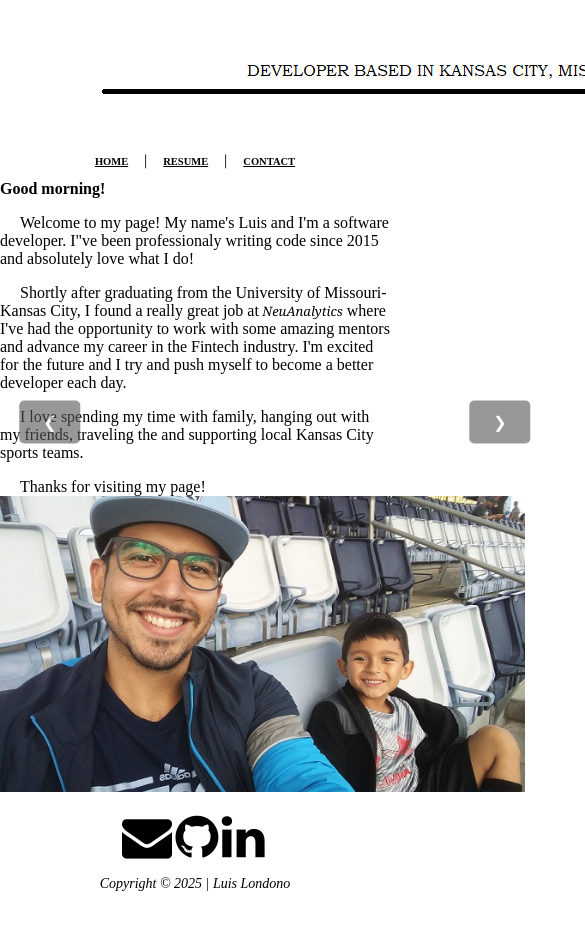
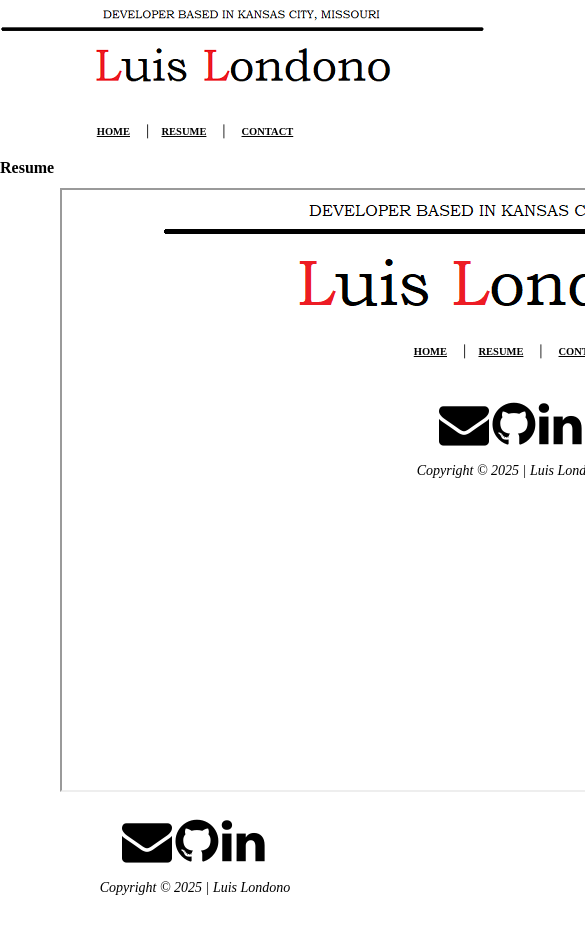
Before and after one commit to luis-londono/personal-site, a React (Create React App) app in the folder personal-site/: page /resume in a window 390 px wide. Shown: the top 930 px of the page, 585 px wide, since content can reach past the window. Built offline with nearby package versions, Linux system fonts and the light colour scheme.

Commit message:
added routing and iframe

```diff
--- a/personal-site/src/App.js
+++ b/personal-site/src/App.js
@@ -1,32 +1,27 @@
-// import logo from "./logo.svg";
 import "./App.css";
 import Intro from "./Intro";
-import Header from "./Header";
+import Layout from "./Layout";
+import Resume from "./Resume";
+import Contact from "./Contact";
 import Footer from "./Footer";
+import Route from "./Route";
 
 function App() {
   return (
     <>
-      <Header />
-      <Intro />
-      <Footer />
-
-      {/* <div className="App">
-        <header className="App-header">
-          <img src={logo} className="App-logo" alt="logo" />
-          <p>
-            Edit <code>src/App.js</code> and save to reload.
-          </p>
-          <a
-            className="App-link"
-            href="https://reactjs.org"
-            target="_blank"
-            rel="noopener noreferrer"
-          >
-            Learn React
-          </a>
-        </header>
-      </div> */}
+      <div id="wrapper">
+        <Layout />
+        <Route path="/">
+          <Intro />
+        </Route>
+        <Route path="/resume">
+          <Resume />
+        </Route>
+        <Route path="/contact">
+          <Contact />
+        </Route>
+        <Footer />
+      </div>
     </>
   );
 }
--- a/personal-site/src/Footer.jsx
+++ b/personal-site/src/Footer.jsx
@@ -1,4 +1,4 @@
-import React, { useState } from "react";
+import React from "react";
 
 const Footer = () => {
   const year = new Date().getFullYear();
@@ -6,17 +6,29 @@ const Footer = () => {
   return (
     <>
       <footer>
-        <a href="mailto:lulondono08@gmail.com">
+        <a
+          href="mailto:lulondono08@gmail.com"
+          target="_blank"
+          without
+          rel="noreferrer"
+        >
           <i class="fa fa-envelope" style={{ fontSize: "50px" }}></i>
         </a>
         &nbsp;
-        <a href="https://github.com/luis-londono" target="_blank">
+        <a
+          href="https://github.com/luis-londono"
+          target="_blank"
+          without
+          rel="noreferrer"
+        >
           <i class="fa fa-github" style={{ fontSize: "50px" }}></i>
         </a>
         &nbsp;
         <a
           href="https://www.linkedin.com/in/luis-londono-89614445/"
           target="_blank"
+          without
+          rel="noreferrer"
         >
           <i class="fa fa-linkedin" style={{ fontSize: "50px" }}></i>
         </a>
--- a/personal-site/src/Header.jsx
+++ /dev/null
@@ -1,20 +0,0 @@
-import React from "react";
-
-const Header = () => {
-  return (
-    <>
-      <div id="intro" />
-      <div id="nav">
-        <nav>
-          <a href="">Home</a>
-          {" | "}
-          <a href="">Resume</a>
-          {" | "}
-          <a href="">Contact</a>
-        </nav>
-      </div>
-    </>
-  );
-};
-
-export default Header;
--- a/personal-site/src/Intro.jsx
+++ b/personal-site/src/Intro.jsx
@@ -60,7 +60,12 @@ const Intro = () => {
             <p />
             &nbsp;&nbsp;&nbsp;&nbsp;&nbsp;Shortly after graduating from the
             University of Missouri-Kansas City, I found a really great job at
-            <a id="neu" href="https://www.neuanalytics.com">
+            <a
+              id="neu"
+              href="https://www.neuanalytics.com"
+              target="_blank"
+              rel="noopener noreferrer"
+            >
               {" "}
               NeuAnalytics
             </a>{" "}
--- /dev/null
+++ b/personal-site/src/Layout.jsx
@@ -0,0 +1,18 @@
+import React from "react";
+import Link from "./Link";
+
+const Layout = () => {
+  return (
+    <>
+      <div id="intro" />
+      <div id="nav">
+        <nav>
+          <Link href="/">Home</Link> |<Link href="/resume">Resume</Link> |{" "}
+          <Link href="/contact">Contact</Link>
+        </nav>
+      </div>
+    </>
+  );
+};
+
+export default Layout;
--- /dev/null
+++ b/personal-site/src/Link.jsx
@@ -0,0 +1,23 @@
+import React from "react";
+
+const Link = ({ className, href, children }) => {
+  const onClick = (event) => {
+    // prevent full page reload
+    event.preventDefault();
+
+    // update url
+    window.history.pushState({}, "", href);
+
+    // communicate to Routes that URL has changed
+    const navEvent = new PopStateEvent("popstate");
+    window.dispatchEvent(navEvent);
+  };
+
+  return (
+    <a className={className} href={href} onClick={onClick}>
+      {children}
+    </a>
+  );
+};
+
+export default Link;
--- /dev/null
+++ b/personal-site/src/Resume.jsx
@@ -0,0 +1,16 @@
+import React from "react";
+import Iframe from "./components/Iframe.jsx";
+import resume from "../src/images/resume.pdf";
+
+const Resume = () => {
+  return (
+    <div>
+      <h1>Resume</h1>
+      <div id="cv">
+        <Iframe source={resume} />
+      </div>
+    </div>
+  );
+};
+
+export default Resume;
--- /dev/null
+++ b/personal-site/src/Route.jsx
@@ -0,0 +1,22 @@
+import { useEffect, useState } from "react";
+
+const Route = ({ path, children }) => {
+  // state to track URL and force component to re-render on change
+  const [currentPath, setCurrentPath] = useState(window.location.pathname);
+
+  useEffect(() => {
+    // define callback as separate function so it can be removed later with cleanup function
+    const onLocationChange = () => {
+      setCurrentPath(window.location.pathname);
+    };
+    window.addEventListener("popstate", onLocationChange);
+    // clean up event listener
+    return () => {
+      window.removeEventListener("popstate", onLocationChange);
+    };
+  }, []);
+
+  return currentPath === path ? children : null;
+};
+
+export default Route;
--- /dev/null
+++ b/personal-site/src/components/Iframe.jsx
@@ -0,0 +1,24 @@
+import React from "react";
+
+const Iframe = ({ source }) => {
+  if (!source) {
+    return <div>Loading...</div>;
+  }
+
+  const src = source;
+  return (
+    // basic bootstrap classes. you can change with yours.
+    <div className="col-md-12">
+      <div className="emdeb-responsive">
+        <iframe
+          src={src}
+          width="900"
+          height="600"
+          style={{ textAlign: "center", marginLeft: "60px" }}
+        ></iframe>
+      </div>
+    </div>
+  );
+};
+
+export default Iframe;
--- a/personal-site/src/index.css
+++ b/personal-site/src/index.css
@@ -139,6 +139,7 @@ article {
   text-align: center;
   text-transform: uppercase;
   letter-spacing: 0px;
+  margin-bottom: 20px;
 }
 
 #resume {
@@ -247,9 +248,8 @@ a {
   }
 
   #intro {
-    background-image: url(images/luis.png);
-    height: 50px;
-    margin: 50px 50px 50px 100px;
+    background-image: url(images/luis_mobile.png) !important;
+    height: 120px;
   }
 
   nav {
```
Also changed, not shown: personal-site/src/images/luis_mobile.png (added), 1 other file (tests, documents, lock files or other folders).
